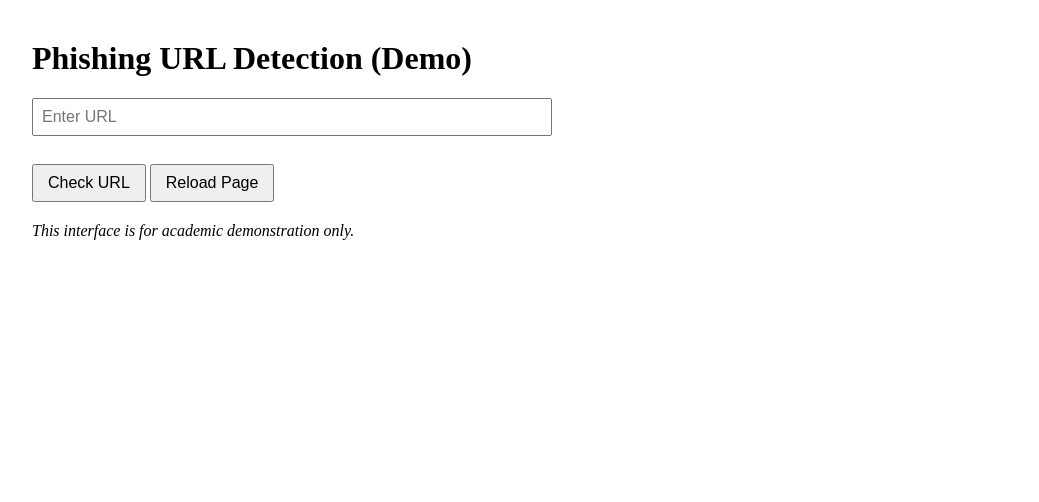
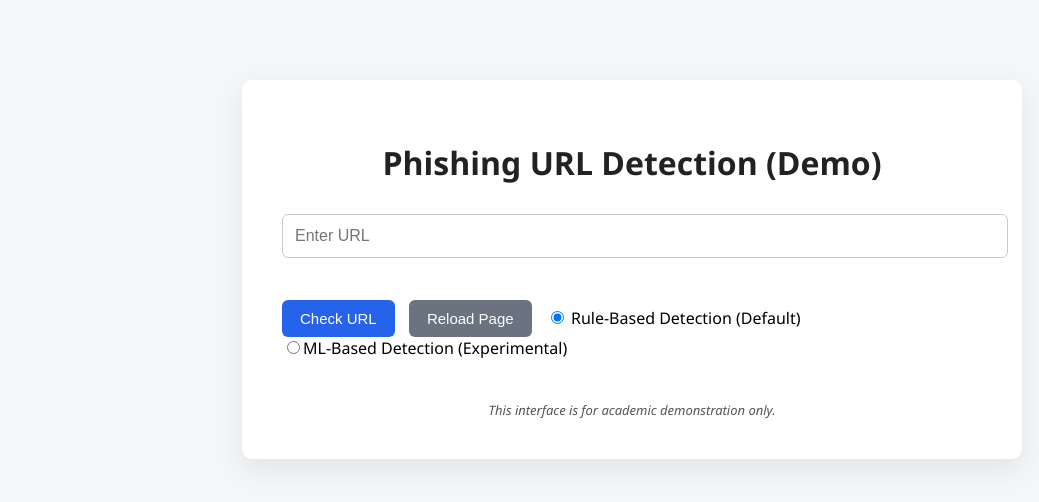
Before and after one commit to Eeshansh/Minor_project_Sem_5, a Flask app: page /check in a window 1280 px wide. Shown: the top 502 px of the page, without its empty margins (8-1047 px from the left). Run offline with Flask 3, Linux system fonts and the light colour scheme; parts of the project's set-up code (start-up, migrations or seed data) failed here and were passed over.

Commit message:
Phishing URL detection

```diff
--- a/app.py
+++ b/app.py
@@ -21,6 +21,26 @@ def is_valid_url(url):
     except:
         return False
 
+def rule_based_detection(url):
+    score = 0
+
+    if len(url) > 75:
+        score += 1
+    if "@" in url:
+        score += 1
+    if url.count(".") > 4:
+        score += 1
+    if "-" in url:
+        score += 1
+    if not url.startswith("https"):
+        score += 1
+    if any(word in url.lower() for word in ["login", "verify", "update", "secure", "account"]):
+        score += 1
+
+    return "Phishing" if score >= 2 else "Legitimate"
+
+
+
 @app.route("/")
 def home():
     return redirect(url_for("check"))
@@ -32,28 +52,33 @@ def check():
 
     if request.method == "POST":
         url = request.form.get("url", "")
+        mode = request.form.get("mode", "rule")  # rule = default
 
         if not is_valid_url(url):
-            return render_template("index.html",
-                                   result="Invalid URL format",
-                                   url=url)
+            return render_template(
+                "index.html",
+                result="Invalid URL format",
+                url=url,
+                mode=mode
+            )
 
-        features = extract_demo_features(url)
+        # RULE-BASED (DEFAULT)
+        if mode == "rule":
+            result = rule_based_detection(url)
 
-        # Build dataframe in correct order
-        input_df = pd.DataFrame([[features.get(col, 0) for col in FEATURE_COLUMNS]],
-                                columns=FEATURE_COLUMNS)
+        # ML-BASED (EXPERIMENTAL)
+        elif mode == "ml":
+            features = extract_demo_features(url)
 
-        prediction = model.predict(input_df)[0]
+            input_df = pd.DataFrame(
+                [[features.get(col, 0) for col in FEATURE_COLUMNS]],
+                columns=FEATURE_COLUMNS
+            )
 
-        # Dataset definition:
-        # 1 = Legitimate, 0 = Phishing
-        if prediction == 1:
-            result = "Legitimate"
-        elif prediction == -1:
-            result = " phishing"
-        else:
-            result = "Suspicious URL!"
+            prediction = model.predict(input_df)[0]
+
+            # ARFF definition: 1 = Legit, -1 = Phishing
+            result = "Legitimate" if prediction == 1 else "Phishing"
 
     return render_template("index.html", result=result, url=url)
 
--- a/templates/index.html
+++ b/templates/index.html
@@ -3,33 +3,10 @@
 <head>
     <meta charset="UTF-8">
     <title>Phishing URL Detection (Demo)</title>
-    <style>
-        body {
-            font-family: serif;
-            margin: 40px;
-        }
-        input[type="text"] {
-            width: 500px;
-            padding: 8px;
-            font-size: 16px;
-        }
-        button {
-            padding: 8px 14px;
-            font-size: 16px;
-            margin-top: 10px;
-        }
-        .result {
-            margin-top: 30px;
-            font-size: 26px;
-            font-weight: bold;
-        }
-        .note {
-            margin-top: 20px;
-            font-style: italic;
-        }
-    </style>
+    <link rel="stylesheet" href="styles.css">
 </head>
 <body>
+<div class="container">
 
     <h1>Phishing URL Detection (Demo)</h1>
 
@@ -42,19 +19,33 @@
             required
         >
         <br><br>
-        <button type="submit">Check URL</button>
-        <button type="button" onclick="window.location.href='/'">Reload Page</button>
+        <button type="submit" class="primary">Check URL</button>
+        <button type="reset" class="secondary" onclick="window.location.href='/check'">Reload Page</button>
+
+        <label>
+            <input type="radio" name="mode" value="rule" checked>
+            Rule-Based Detection (Default)
+        </label>
+
+        <br>
+
+        <label>
+            <input type="radio" name="mode" value="ml">ML-Based Detection (Experimental)
+        </label>
+<br><br>
+
     </form>
 
-    {% if result %}
-        <div class="result">
-            Result: {{ result }}
-        </div>
-    {% endif %}
+   {% if result %}
+<div class="result {{ 'phishing' if result == 'Phishing' else 'legitimate' }}">
+    Result: {{ result }}
+</div>
+{% endif %}
+
 
     <div class="note">
-        This interface is for academic demonstration only.
+    This interface is for academic demonstration only.
     </div>
-
+</div>
 </body>
 </html>
--- /dev/null
+++ b/templates/styles.css
@@ -0,0 +1,79 @@
+body {
+    font-family: "Segoe UI", Tahoma, sans-serif;
+    background-color: #f4f6f8;
+    margin: 0;
+    padding: 0;
+}
+
+.container {
+    max-width: 700px;
+    margin: 80px auto;
+    background: #ffffff;
+    padding: 40px;
+    border-radius: 10px;
+    box-shadow: 0 10px 30px rgba(0,0,0,0.08);
+}
+
+h1 {
+    text-align: center;
+    color: #222;
+    margin-bottom: 30px;
+}
+
+input[type="text"] {
+    width: 100%;
+    padding: 12px;
+    font-size: 16px;
+    margin-bottom: 20px;
+    border-radius: 6px;
+    border: 1px solid #ccc;
+}
+
+button {
+    padding: 10px 18px;
+    font-size: 15px;
+    border-radius: 6px;
+    border: none;
+    cursor: pointer;
+    margin-right: 10px;
+}
+
+button.primary {
+    background-color: #2563eb;
+    color: white;
+}
+
+button.secondary {
+    background-color: #6b7280;
+    color: white;
+}
+
+button:hover {
+    opacity: 0.9;
+}
+
+.result {
+    margin-top: 25px;
+    padding: 15px;
+    border-radius: 6px;
+    font-size: 18px;
+    text-align: center;
+}
+
+.phishing {
+    background-color: #fee2e2;
+    color: #991b1b;
+}
+
+.legitimate {
+    background-color: #dcfce7;
+    color: #166534;
+}
+
+.note {
+    margin-top: 20px;
+    font-size: 13px;
+    color: #555;
+    font-style: italic;
+    text-align: center;
+}
```
